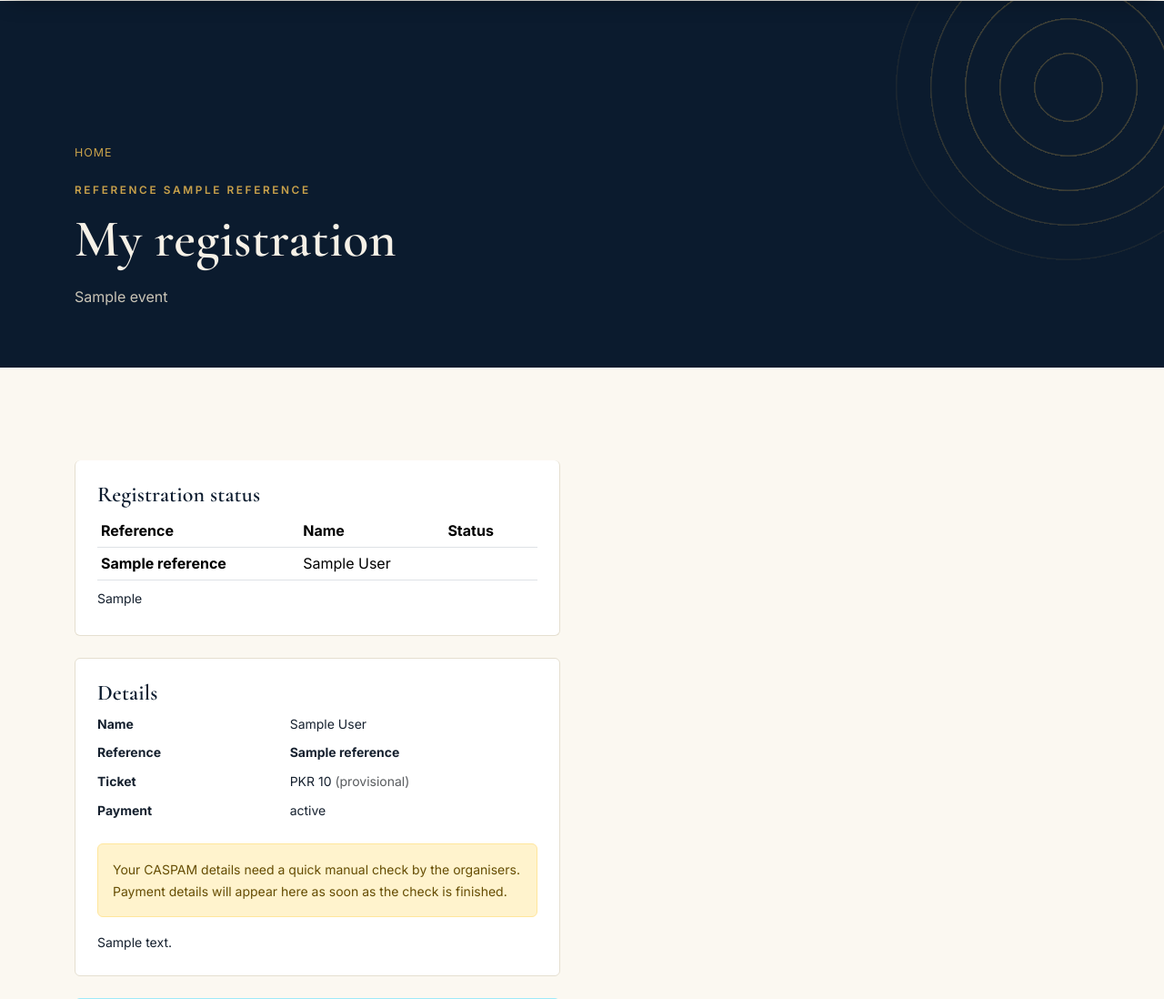
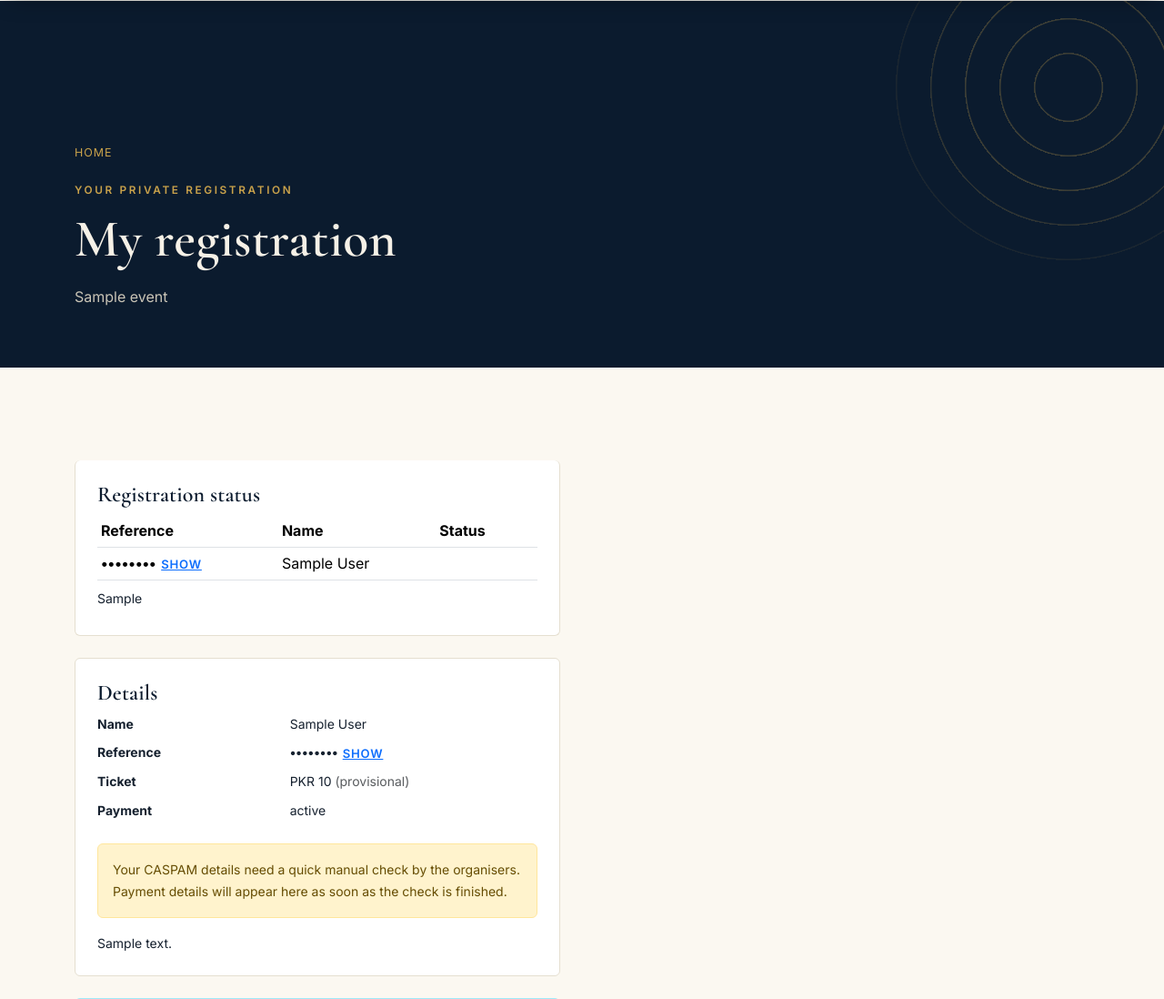
Before and after one commit to Muqtasid-Khan/ZCBS_Website, a Django app: template templates/registrations/mine.html in a window 1280 px wide. Shown: the part 83-1181 px from the top of the page at 91% size. Run offline with Django 5.2, Linux system fonts and the light colour scheme; data comes from the database, SQL or seed files in the repository; tables that the repository leaves empty hold one stand-in row (values such as "Sample post"); the template is opened without the code that fills it: values that come from a table or form of the project are taken from there, most other values are stand-ins (such as "Sample title", 1, 10 or a date in 2020); data that the repository does not hold is empty; parts of the project's set-up code (start-up, migrations or seed data) failed here and were passed over; some libraries are stand-ins or nearby versions.

Commit message:
Update registration page to mask sensitive info

```diff
--- a/templates/registrations/mine.html
+++ b/templates/registrations/mine.html
@@ -10,7 +10,7 @@
  @media print{.zpass{display:none}}
 </style>{% endblock %}
 {% block content %}
-{% include "partials/page_header.html" with title="My registration" subtitle=event.title eyebrow="Reference "|add:reg.reference crumbs=None %}
+{% include "partials/page_header.html" with title="My registration" subtitle=event.title eyebrow="Your private registration" crumbs=None %}
 <section class="section"><div class="container"><div class="row g-5">
  <div class="col-lg-6">
   {% for m in messages %}<div class="alert alert-{{ m.tags|default:'info' }}">{{ m }}</div>{% endfor %}
@@ -18,7 +18,7 @@
   <div class="side-card mb-4" style="border-top:4px solid var(--bs-{{ st.0 }})">
     <h3>Registration status</h3>
     <table class="table table-sm align-middle mb-2"><thead><tr><th>Reference</th><th>Name</th><th>Status</th></tr></thead>
-      <tbody><tr><td><b>{{ reg.reference }}</b></td><td>{{ reg.full_name }}</td><td><span class="badge text-bg-{{ st.0 }}">{{ st.1 }}</span></td></tr></tbody></table>
+      <tbody><tr><td><span id="m-ref" class="fw-bold" data-v="{{ reg.reference }}">••••••••</span> <button type="button" class="btn btn-link btn-sm p-0 zreveal" data-for="m-ref">Show</button></td><td>{{ reg.full_name }}</td><td><span class="badge text-bg-{{ st.0 }}">{{ st.1 }}</span></td></tr></tbody></table>
     <p class="small mb-1">{{ st.2|linebreaksbr }}</p>
     {% if st.0 == "danger" or st.0 == "warning" %}<p class="small text-muted mb-0">Questions? Contact our team{% if site.contact_email %}: <a href="mailto:{{ site.contact_email }}">{{ site.contact_email }}</a>{% endif %}{% if site.contact_phone %} · {{ site.contact_phone }}{% endif %}.</p>{% endif %}
   </div>
@@ -27,7 +27,7 @@
     <h3>Details</h3>
     <dl class="row small mb-0">
       <dt class="col-5">Name</dt><dd class="col-7">{{ reg.full_name }}</dd>
-      <dt class="col-5">Reference</dt><dd class="col-7"><b>{{ reg.reference }}</b></dd>
+      <dt class="col-5">Reference</dt><dd class="col-7"><span id="m-ref2" class="fw-bold" data-v="{{ reg.reference }}">••••••••</span> <button type="button" class="btn btn-link btn-sm p-0 zreveal" data-for="m-ref2">Show</button></dd>
       {% if cfg.caspam_verification_enabled %}
       <dt class="col-5">Category</dt><dd class="col-7">{{ reg.get_category_display }}</dd>
       {% if reg.claimed_caspam %}<dt class="col-5">CASPAM check</dt><dd class="col-7">{{ reg.get_verification_status_display }}</dd>{% endif %}
@@ -70,8 +70,8 @@
       <h4 class="mt-1 mb-0">{{ event.title }}</h4>
       {% if event.start_at %}<div class="small text-muted">{{ event.start_at|date:"d M Y · g:i A" }}{% if event.venue %} · {{ event.venue }}{% endif %}</div>{% endif %}
       <hr>
-      <div><b>{{ reg.full_name }}</b></div><div class="small text-muted">Ref {{ reg.reference }}{% if cfg.caspam_verification_enabled %} · {{ reg.get_category_display }}{% endif %}</div>
-      {% if reg.pass_status == "active" %}<div class="zcode" aria-label="Verification code">{{ reg.verification_code }}</div>
+      <div><b>{{ reg.full_name }}</b></div><div class="small text-muted">{% if cfg.caspam_verification_enabled %}{{ reg.get_category_display }}{% endif %}</div>
+      {% if reg.pass_status == "active" %}<div class="zcode" aria-label="Verification code"><span id="m-code" data-v="{{ reg.verification_code }}">•••••••••••</span></div><div class="text-center mb-2"><button type="button" class="btn btn-link btn-sm zreveal" data-for="m-code">Show code</button></div>
       <div class="text-center"><span class="zstate">VALID — SHOW AT ENTRY</span></div>
       {% elif reg.pass_status == "used" %}<div class="text-center my-4"><span class="zstate">ALREADY USED</span><div class="small mt-2">Entered {{ reg.checked_in_at|date:"d M Y, g:i A" }}</div></div>
       {% else %}<div class="text-center my-4"><span class="zstate">REVOKED</span><div class="small mt-2">Please contact the organisers.</div></div>{% endif %}
@@ -92,4 +92,16 @@
  </div>
  {% endif %}
 </div></div></section>
+<script>
+document.querySelectorAll('.zreveal').forEach(function(b){
+  var label=b.textContent;
+  b.addEventListener('click',function(){
+    var m=document.getElementById(b.dataset.for), shown=b.dataset.shown==='1';
+    if(!m.dataset.mask) m.dataset.mask=m.textContent;
+    m.textContent=shown?m.dataset.mask:m.dataset.v;
+    b.textContent=shown?label:'Hide';
+    b.dataset.shown=shown?'0':'1';
+  });
+});
+</script>
 {% endblock %}
```
